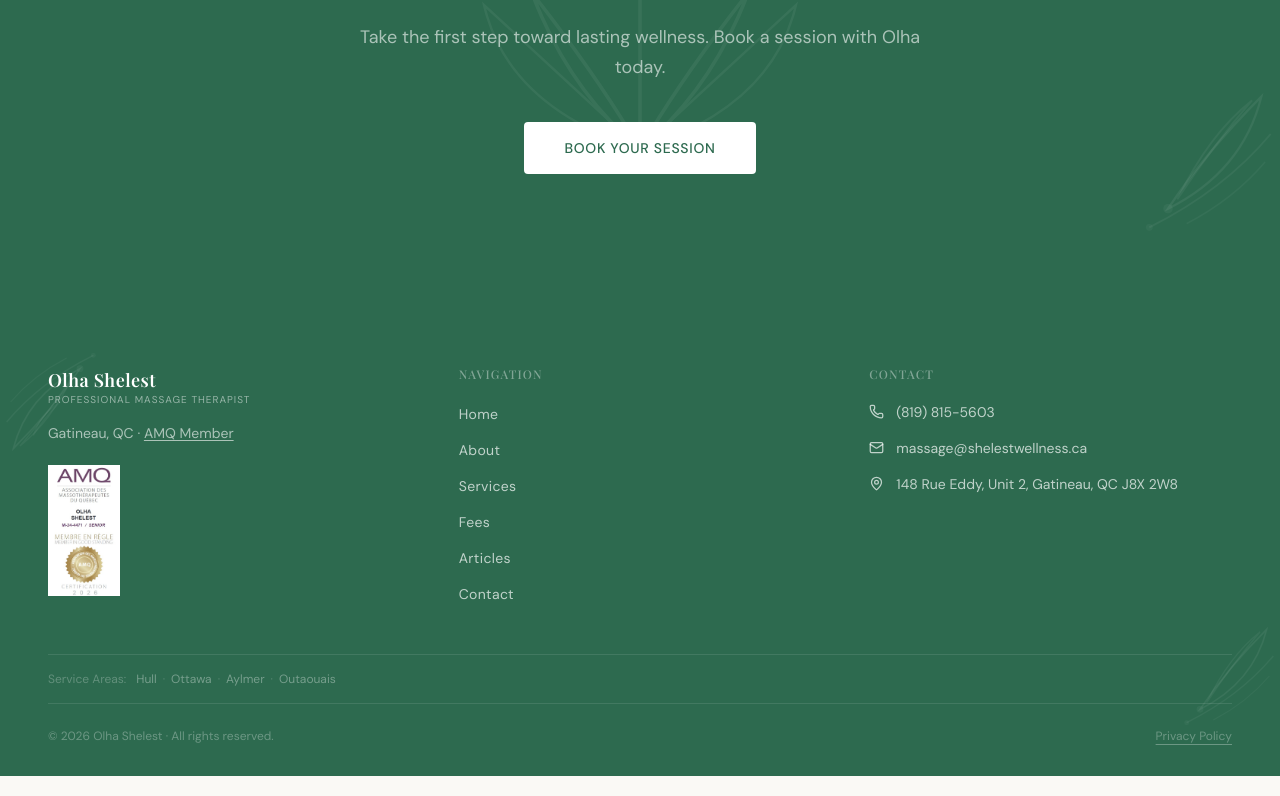
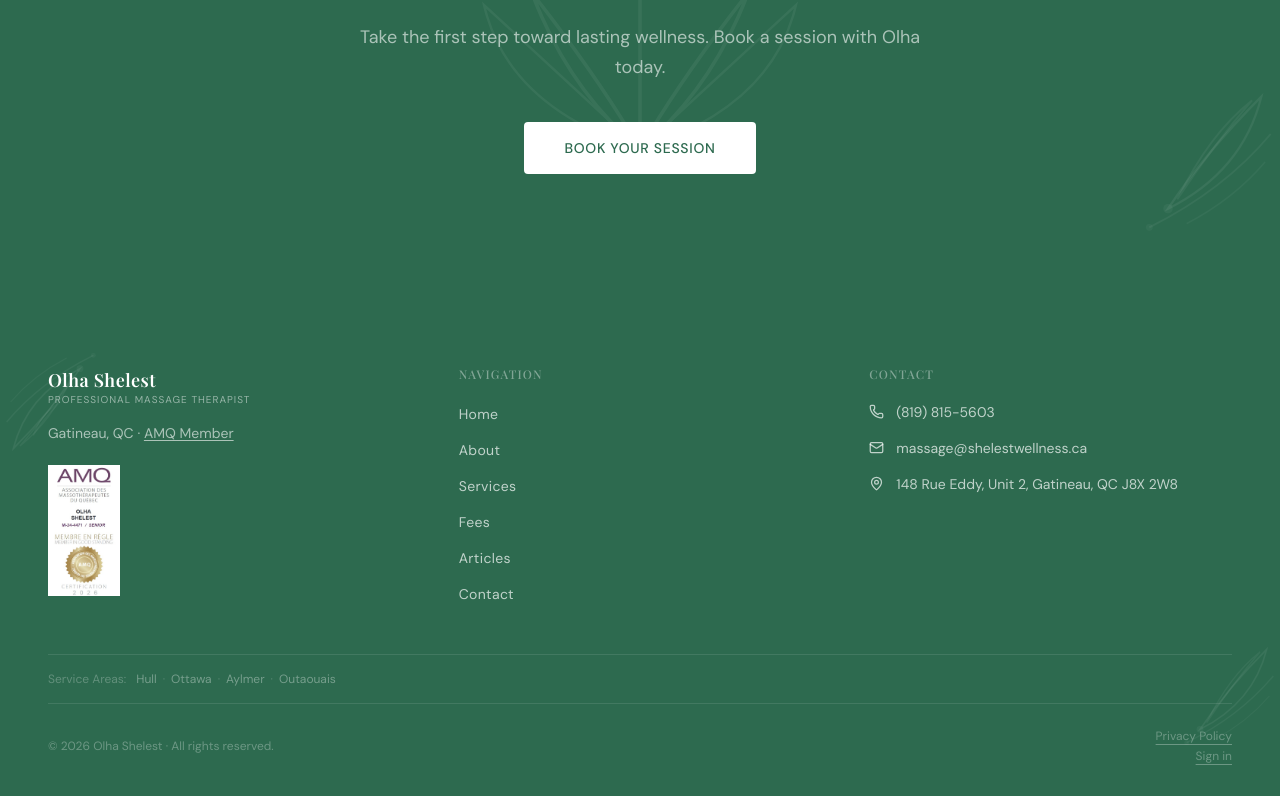
Before and after one commit to romaninet/massage-therapy-website, a Next.js app: page /en in a window 1280 px wide. Shown: the part 4302-5098 px from the top of the page. Built offline with nearby package versions, Linux system fonts and the light colour scheme; no server answers.

Commit message:
add login button

```diff
--- a/src/app/admin/auth-error/page.tsx
+++ b/src/app/admin/auth-error/page.tsx
@@ -1,15 +1,5 @@
-import Link from 'next/link'
+import { redirect } from 'next/navigation'
 
 export default function AuthErrorPage() {
-  return (
-    <main className="flex min-h-screen flex-col items-center justify-center p-8 text-center">
-      <h1 className="mb-4 text-2xl font-semibold">Access Denied</h1>
-      <p className="mb-8 text-gray-600">
-        This area is restricted to authorized users only.
-      </p>
-      <Link href="/" className="text-sm underline">
-        Return to home page
-      </Link>
-    </main>
-  )
+  redirect('/')
 }
--- a/src/app/api/auth/[...nextauth]/route.ts
+++ b/src/app/api/auth/[...nextauth]/route.ts
@@ -11,7 +11,11 @@ const handler = NextAuth({
   ],
   callbacks: {
     async signIn({ profile }) {
-      return profile?.email === BOOKING.adminEmail
+      if (profile?.email === BOOKING.adminEmail) return true
+      console.error(
+        `[ADMIN-ACCESS-DENIED] ${new Date().toISOString()} | email=${profile?.email ?? 'unknown'} | name=${profile?.name ?? 'unknown'} | sub=${profile?.sub ?? 'unknown'}`
+      )
+      return false
     },
     async session({ session }) {
       return session
--- a/src/components/layout/Footer.tsx
+++ b/src/components/layout/Footer.tsx
@@ -3,6 +3,7 @@ import Link from 'next/link';
 import Image from 'next/image';
 import { Phone, Mail, MapPin } from 'lucide-react';
 import { BotanicalCornerTL, BotanicalCornerBR } from '@/components/BotanicalDecor';
+import { SignInLink } from '@/components/layout/SignInLink';
 import { BUSINESS, NAV_LINKS } from '@/lib/config';
 
 export default function Footer() {
@@ -133,12 +134,15 @@ export default function Footer() {
           <p>
             © {year} Olha Shelest · {t('rights')}
           </p>
+          <div className="flex flex-col items-end gap-1">
             <Link
               href={`${prefix}/privacy-policy`}
               className="hover:text-white/60 transition-colors underline underline-offset-4"
             >
               {t('privacy')}
             </Link>
+            <SignInLink />
+          </div>
         </div>
       </div>
     </footer>
--- /dev/null
+++ b/src/components/layout/SignInLink.tsx
@@ -0,0 +1,19 @@
+'use client'
+
+import { useState, useEffect } from 'react'
+
+export function SignInLink() {
+  const [mounted, setMounted] = useState(false)
+  useEffect(() => { setMounted(true) }, [])
+  if (!mounted) return null
+
+  return (
+    <a
+      href="/api/auth/signin?callbackUrl=/admin"
+      rel="nofollow noreferrer"
+      className="hover:text-white/60 transition-colors underline underline-offset-4"
+    >
+      Sign in
+    </a>
+  )
+}
```
Also changed, not shown: 1 other file (tests, documents, lock files or other folders). Lines whose indentation alone changed are shown as unchanged.
